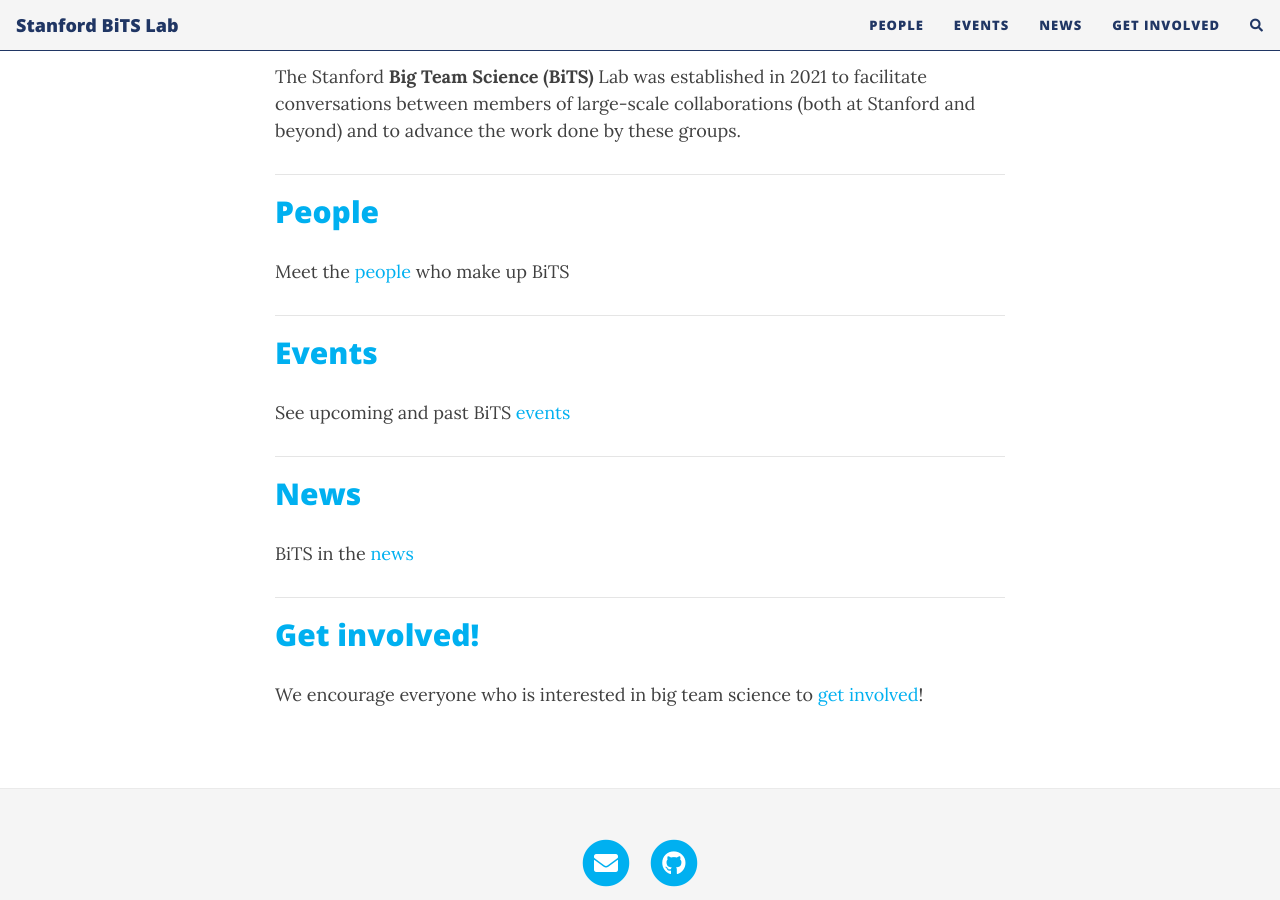
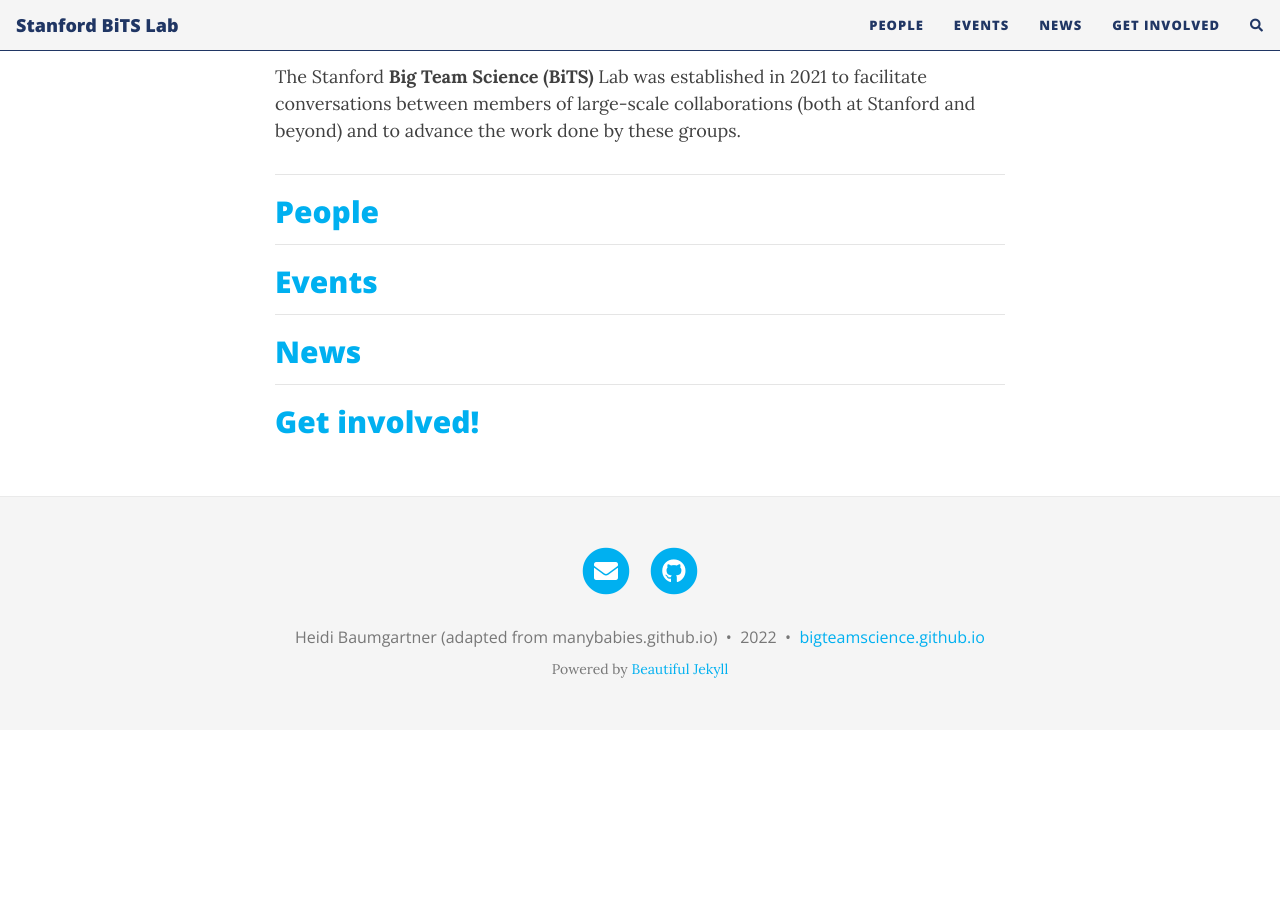
Before and after one commit to heidibaum/bigteamsciencelab.github.io, a Jekyll site: the page built from index.md, in a window 1280 px wide and 900 px high, scrolled down 489 px. Built offline with Jekyll 4.4.1, drawn with Linux system fonts in a browser that asks for light colours; nearby versions of some CDN libraries; comment, search, counter and statistics services are not loaded; after the commit the page ends 1219 px from its top, so only the background shows below that.

Commit message:
Update index.md

```diff
--- a/index.md
+++ b/index.md
@@ -13,18 +13,16 @@
 
 
 ***
+## [People]({{site.baseurl}}/people/)
 
-## [People]({{site.baseurl}}/people/)
-Meet the [people]({{site.baseurl}}/people/) who make up BiTS
 
 ***
 ## [Events]({{site.baseurl}}/events/)
-See upcoming and past BiTS [events]({{site.baseurl}}/events/)
+
 
 ***
 ## [News]({{site.baseurl}}/news/)
-BiTS in the [news]({{site.baseurl}}/news/)
+
 
 ***
 ## [Get involved!]({{site.baseurl}}/get_involved/)
-We encourage everyone who is interested in big team science to [get involved]({{site.baseurl}}/get_involved/)!
```
